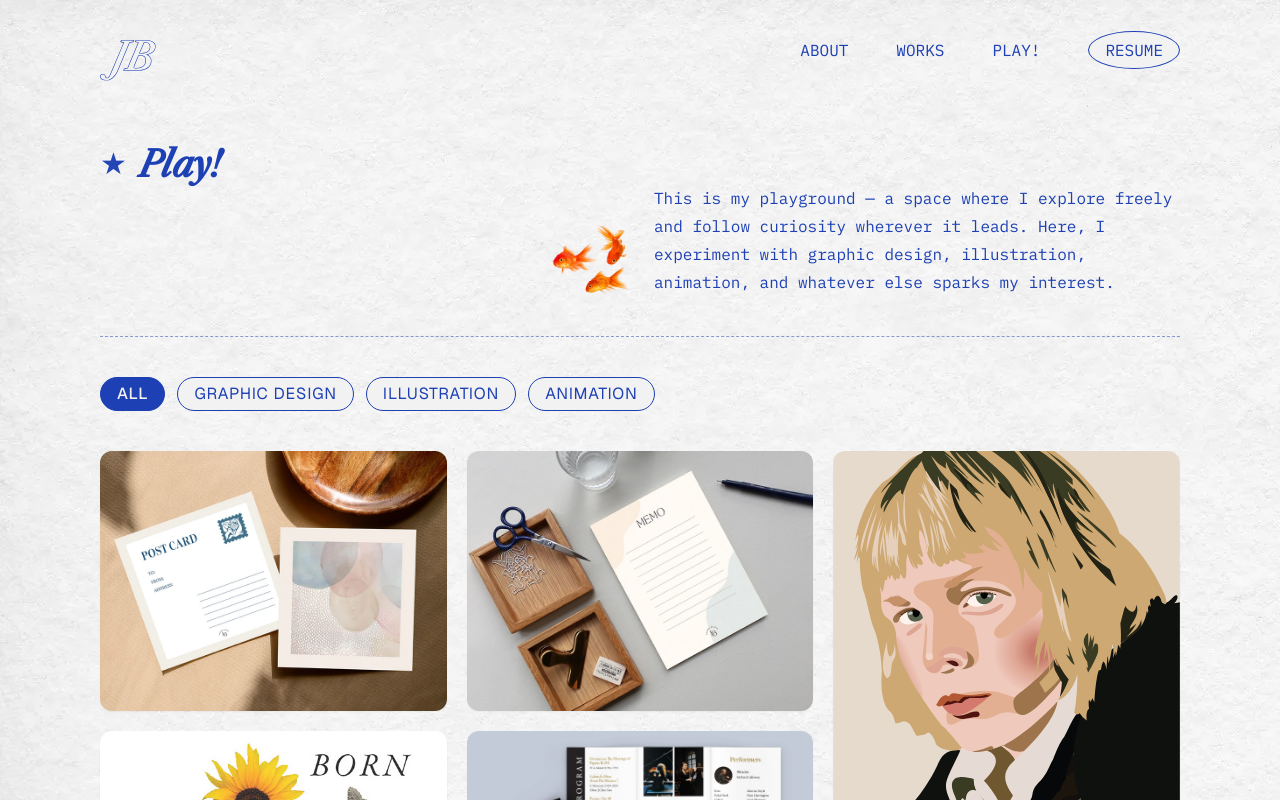
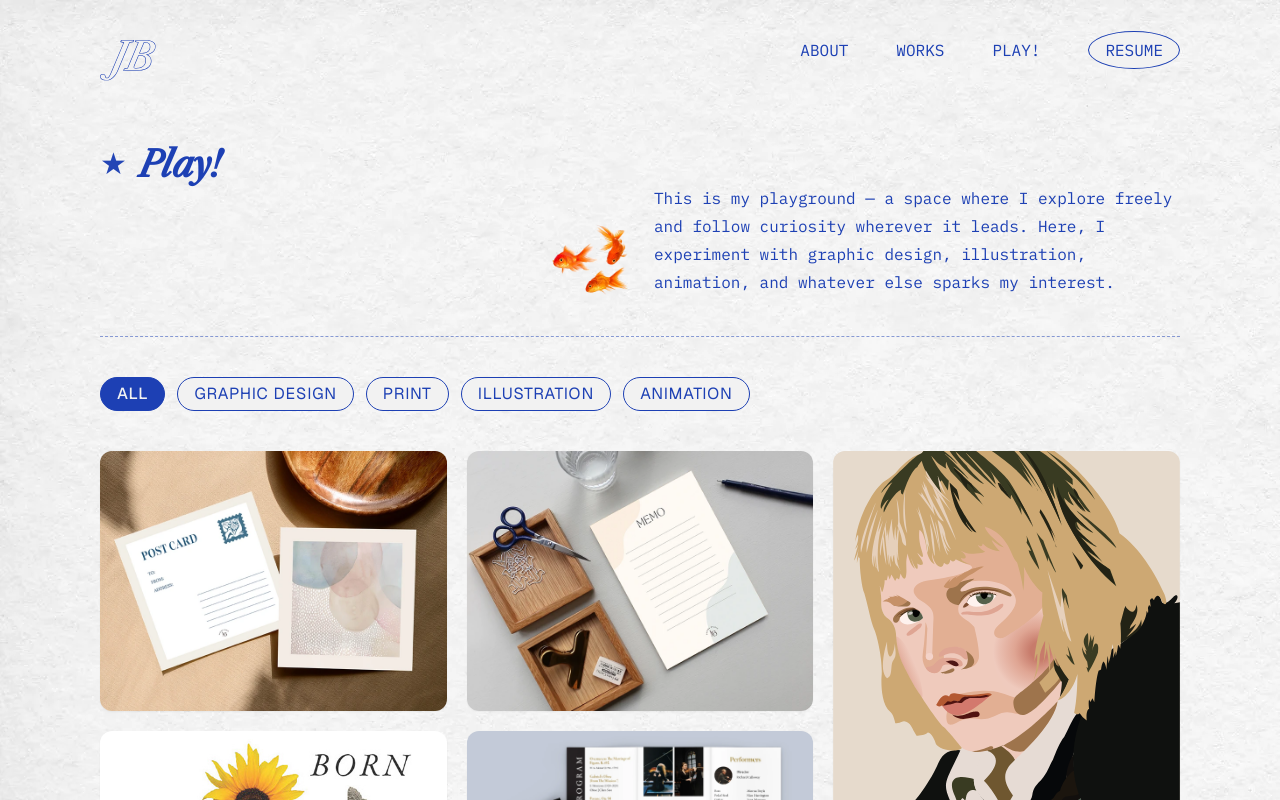
Before and after one commit to jinbyun5/jinbyun-portfolio, a React (Vite) app: page /play in a window 1280 px wide. Shown: the top 800 px of the page. Built offline with nearby package versions, Linux system fonts and the light colour scheme.

Commit message:
Add print category

```diff
--- a/src/data/playground.js
+++ b/src/data/playground.js
@@ -58,7 +58,7 @@ export const playground = [
         id: 5,
         image: orchestraBrochure,
         title: "Orchestra Brochure Design",
-        category: "Graphic Design",
+        category: "Print",
         description: "A concert brochure for a classical music series",
         ratio: "aspect-[4/3]",
         tools: [indesign, photoshop]
@@ -76,7 +76,7 @@ export const playground = [
         id: 7,
         image: potteryCatalog,
         title: "Artisan Ceramics Catalog",
-        category: "Graphic Design",
+        category: "Print",
         description: "A catalog design for a ceramics fair at Vancouver Art Gallery",
         ratio: "aspect-[4/3]",
         tools: [indesign, photoshop]
--- a/src/pages/Play.jsx
+++ b/src/pages/Play.jsx
@@ -14,7 +14,7 @@ function Play() {
     const [selectedId, setSelectedId] = useState(null);
 
     const [filter, setFilter] = useState('All');
-    const categories = ['All', 'Graphic Design', 'Illustration', 'Animation'];
+    const categories = ['All', 'Graphic Design', 'Print', 'Illustration', 'Animation'];
 
     const breakpointColumnsObj = {
         default: 3,
```
